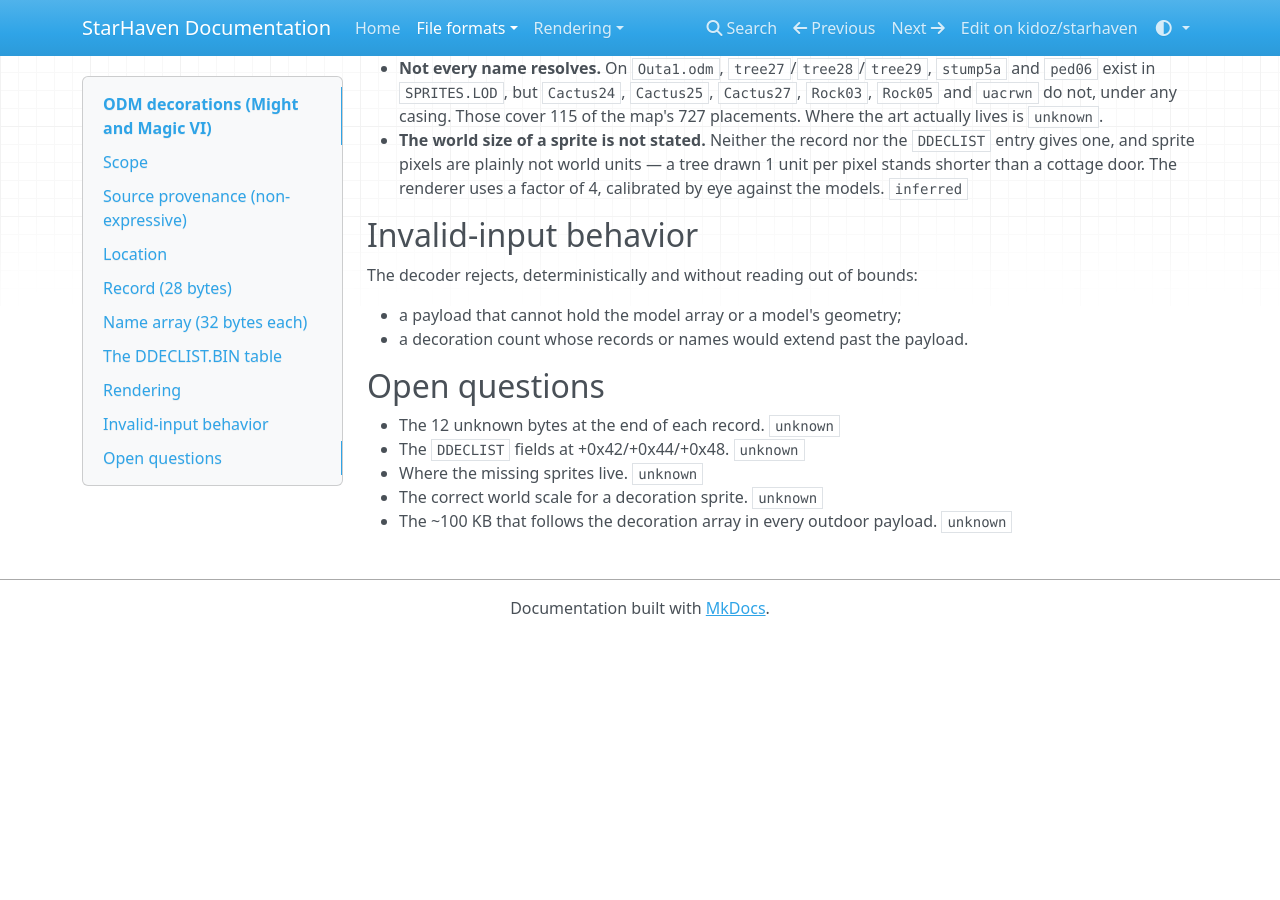
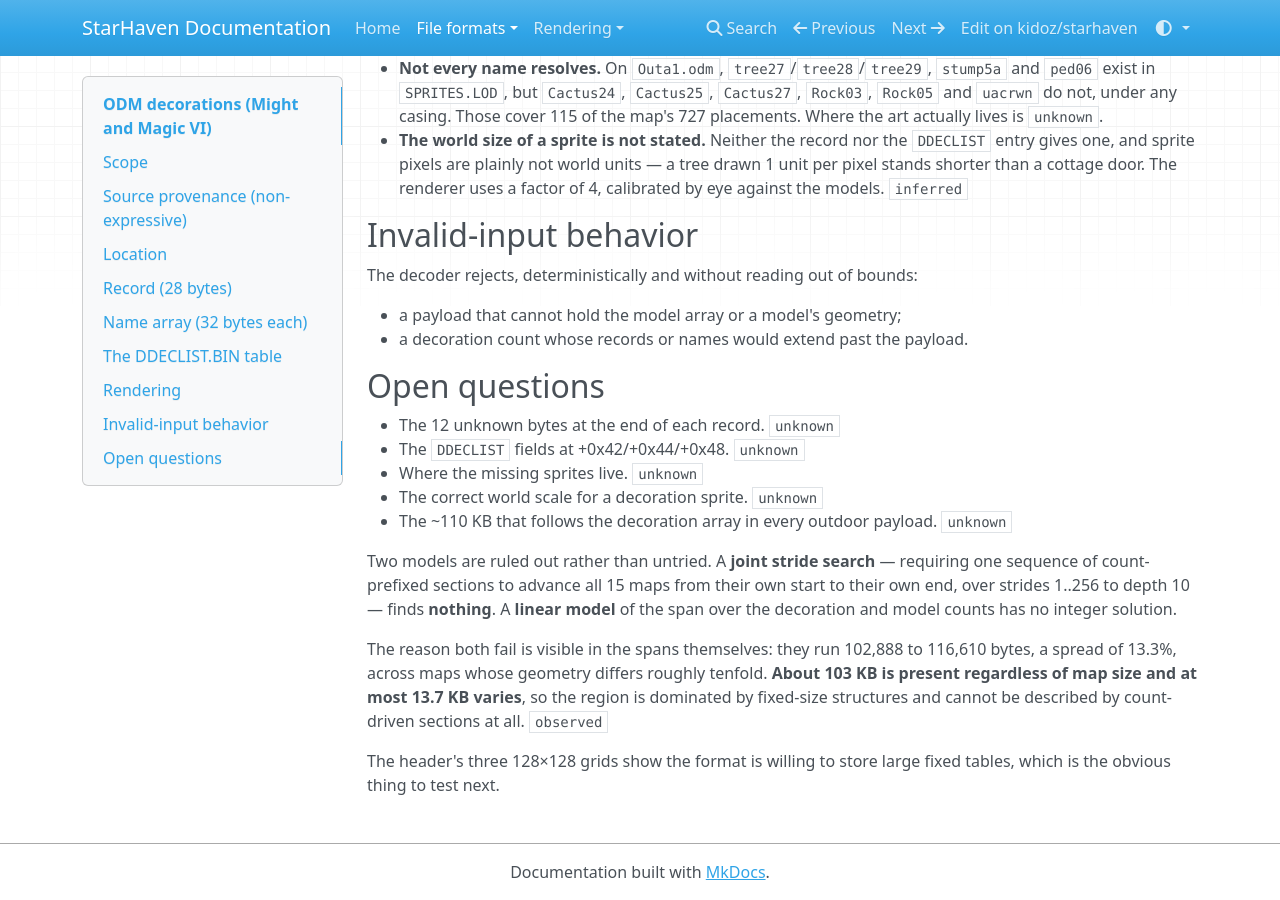
Before and after one commit to kidoz/starhaven, an MkDocs documentation site: the page built from docs/formats/odm-decorations.md, in a window 1280 px wide and 900 px high, scrolled down 2216 px. Built offline with MkDocs 1.6.1, drawn with Linux system fonts in a browser that asks for light colours; nearby versions of some CDN libraries; before the commit the page ends 2852 px from its top, so only the background shows below that.

Commit message:
Record what the outdoor tail is not

```diff
--- a/docs/formats/odm-decorations.md
+++ b/docs/formats/odm-decorations.md
@@ -111,5 +111,20 @@ The decoder rejects, deterministically and without reading out of bounds:
 - The `DDECLIST` fields at +0x42/+0x44/+0x48. `unknown`
 - Where the missing sprites live. `unknown`
 - The correct world scale for a decoration sprite. `unknown`
-- The ~100 KB that follows the decoration array in every outdoor payload.
+- The ~110 KB that follows the decoration array in every outdoor payload.
   `unknown`
+
+  Two models are ruled out rather than untried. A **joint stride search** —
+  requiring one sequence of count-prefixed sections to advance all 15 maps from
+  their own start to their own end, over strides 1..256 to depth 10 — finds
+  **nothing**. A **linear model** of the span over the decoration and model
+  counts has no integer solution.
+
+  The reason both fail is visible in the spans themselves: they run 102,888 to
+  116,610 bytes, a spread of 13.3%, across maps whose geometry differs roughly
+  tenfold. **About 103 KB is present regardless of map size and at most 13.7 KB
+  varies**, so the region is dominated by fixed-size structures and cannot be
+  described by count-driven sections at all. `observed`
+
+  The header's three 128×128 grids show the format is willing to store large
+  fixed tables, which is the obvious thing to test next.
```
